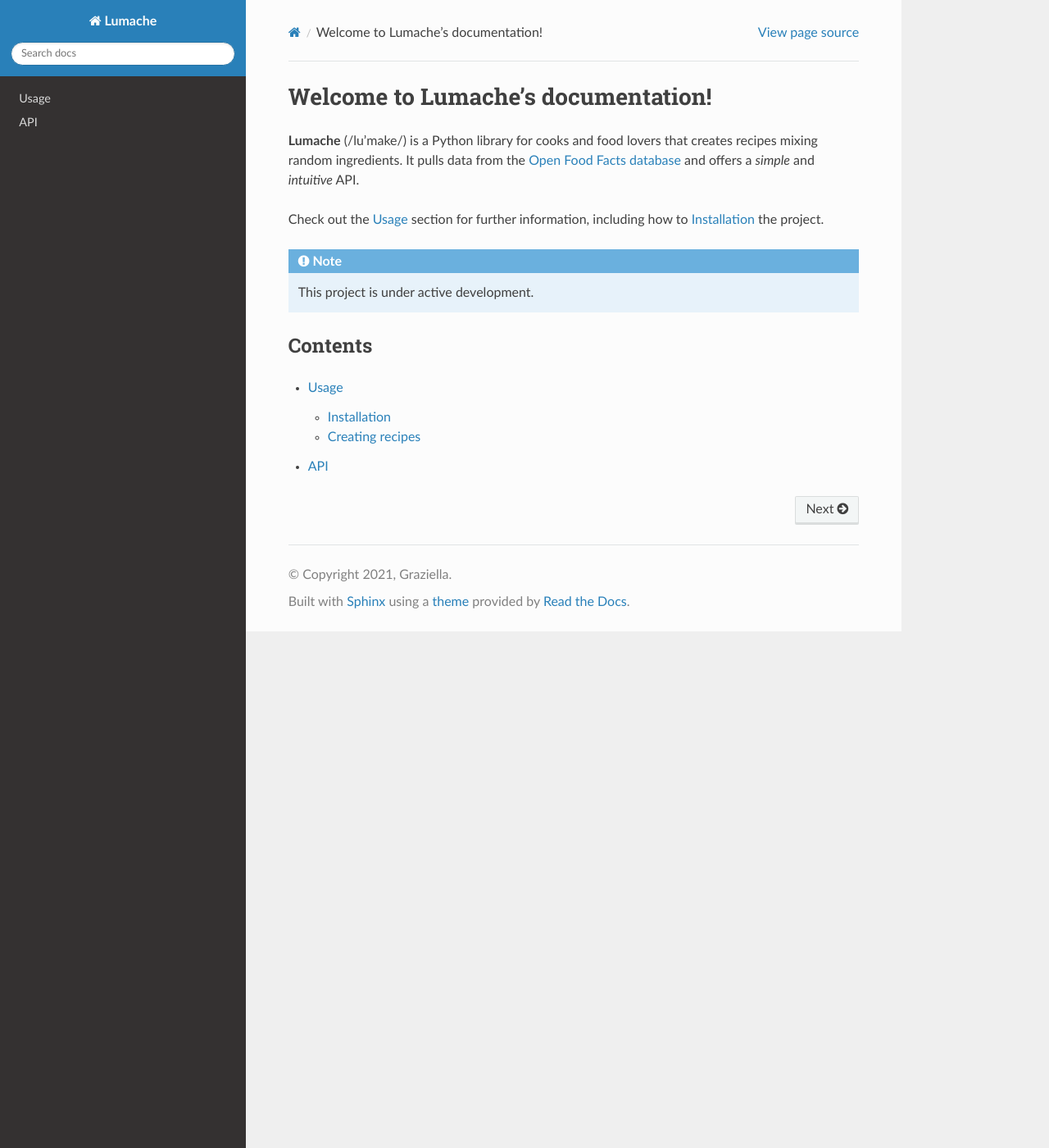
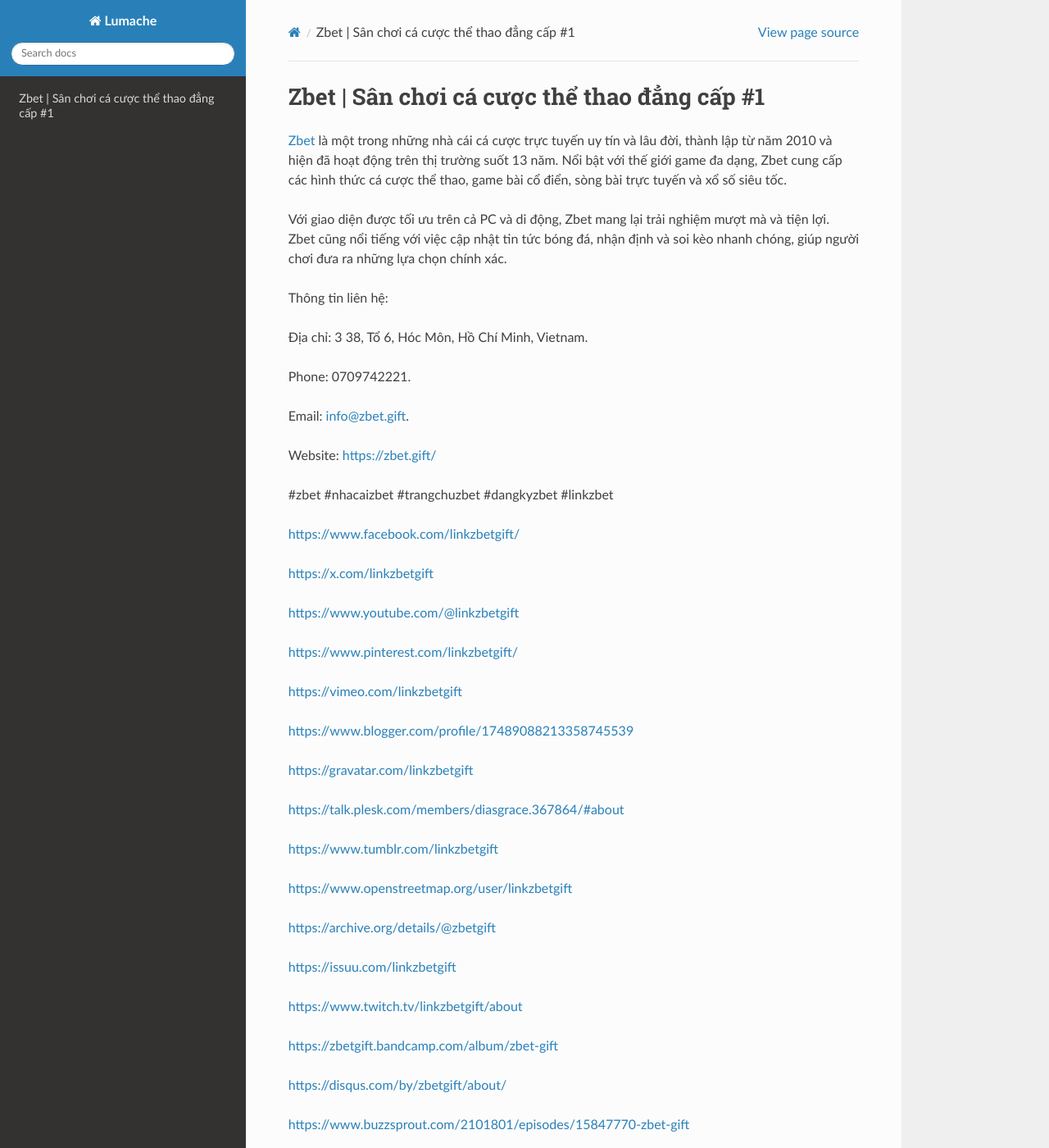
Before and after one commit to p8ebermouc/linkzbetgift, a Sphinx documentation site: the page built from docs/source/index.rst, in a window 1280 px wide and 1400 px high. Shown: the whole window at 82% size. Built offline with Sphinx 7.4.7 and the Read the Docs theme 3.1.0, drawn with Linux system fonts in a browser that asks for light colours; some of the changed text lies outside the part shown.

Commit message:
Update index.rst

```diff
--- a/docs/source/index.rst
+++ b/docs/source/index.rst
@@ -1,22 +1,144 @@
-Welcome to Lumache's documentation!
+Zbet | Sân chơi cá cược thể thao đẳng cấp #1
 ===================================
 
-**Lumache** (/lu'make/) is a Python library for cooks and food lovers
-that creates recipes mixing random ingredients.
-It pulls data from the `Open Food Facts database <https://world.openfoodfacts.org/>`_
-and offers a *simple* and *intuitive* API.
+`Zbet <https://zbet.gift/>`_ là một trong những nhà cái cá cược trực tuyến uy tín và lâu đời, thành lập từ năm 2010 và hiện đã hoạt động trên thị trường suốt 13 năm. Nổi bật với thế giới game đa dạng, Zbet cung cấp các hình thức cá cược thể thao, game bài cổ điển, sòng bài trực tuyến và xổ số siêu tốc.
 
-Check out the :doc:`usage` section for further information, including
-how to :ref:`installation` the project.
+Với giao diện được tối ưu trên cả PC và di động, Zbet mang lại trải nghiệm mượt mà và tiện lợi. Zbet cũng nổi tiếng với việc cập nhật tin tức bóng đá, nhận định và soi kèo nhanh chóng, giúp người chơi đưa ra những lựa chọn chính xác.
 
-.. note::
+Thông tin liên hệ:
 
-   This project is under active development.
+Địa chỉ: 3 38, Tổ 6, Hóc Môn, Hồ Chí Minh, Vietnam.
 
-Contents
---------
+Phone: 0709742221.
 
-.. toctree::
+Email: info@zbet.gift.
 
-   usage
-   api
+Website: https://zbet.gift/
+
+#zbet #nhacaizbet #trangchuzbet #dangkyzbet #linkzbet
+
+https://www.facebook.com/linkzbetgift/
+
+https://x.com/linkzbetgift
+
+https://www.youtube.com/@linkzbetgift
+
+https://www.pinterest.com/linkzbetgift/
+
+https://vimeo.com/linkzbetgift
+
+https://www.blogger.com/profile/17489088213358745539
+
+https://gravatar.com/linkzbetgift
+
+https://talk.plesk.com/members/diasgrace.367864/#about
+
+https://www.tumblr.com/linkzbetgift
+
+https://www.openstreetmap.org/user/linkzbetgift
+
+https://archive.org/details/@zbetgift
+
+https://issuu.com/linkzbetgift
+
+https://www.twitch.tv/linkzbetgift/about
+
+https://zbetgift.bandcamp.com/album/zbet-gift
+
+https://disqus.com/by/zbetgift/about/
+
+https://www.buzzsprout.com/2101801/episodes/15847770-zbet-gift
+
+https://podcastaddict.com/episode/https%3A%2F%2Fwww.buzzsprout.com%2F2101801%2Fepisodes%2F15847770-zbet-gift.mp3&podcastId=4475093
+
+https://hardanreidlinglbeu.wixsite.com/elinor-salcedo/podcast/episode/7ec26335/zbetgift
+
+https://www.podfriend.com/podcast/elinor-salcedo/episode/Buzzsprout-15847770/
+
+https://curiocaster.com/podcast/pi6385247/28619002747
+
+https://www.podchaser.com/podcasts/elinor-salcedo-5339040/episodes/zbetgift-225582827
+
+https://fountain.fm/episode/KNxWyQB8FtQxylm0Hg1u
+
+https://plus.rtl.de/podcast/elinor-salcedo-wy64ydd31evk2/zbetgift-sh3xk6132f4fh
+
+https://castbox.fm/episode/zbet.gift-id5445226-id741159477
+
+https://www.podparadise.com/Podcast/1688863333/Listen/1727805600/0
+
+https://podbay.fm/p/elinor-salcedo/e/1727780400
+
+https://www.ivoox.com/en/zbet-gift-audios-mp3_rf_134372899_1.html
+
+https://www.listennotes.com/podcasts/elinor-salcedo/zbetgift-xWqy_gkS10o/
+
+https://goodpods.com/podcasts/elinor-salcedo-257466/zbetgift-75200746
+
+https://chromewebstore.google.com/detail/the-deer-and-the-three-st/acpmedkacfajpddchgbdallgknfljcgi
+
+https://chromewebstore.google.com/detail/the-deer-and-the-three-st/acpmedkacfajpddchgbdallgknfljcgi?hl=vi
+
+https://chromewebstore.google.com/detail/the-deer-and-the-three-st/acpmedkacfajpddchgbdallgknfljcgi?hl=ar
+
+https://chromewebstore.google.com/detail/the-deer-and-the-three-st/acpmedkacfajpddchgbdallgknfljcgi?hl=bg
+
+https://chromewebstore.google.com/detail/the-deer-and-the-three-st/acpmedkacfajpddchgbdallgknfljcgi?hl=bn
+
+https://chromewebstore.google.com/detail/the-deer-and-the-three-st/acpmedkacfajpddchgbdallgknfljcgi?hl=ca
+
+https://chromewebstore.google.com/detail/the-deer-and-the-three-st/acpmedkacfajpddchgbdallgknfljcgi?hl=cs
+
+https://chromewebstore.google.com/detail/the-deer-and-the-three-st/acpmedkacfajpddchgbdallgknfljcgi?hl=da
+
+https://chromewebstore.google.com/detail/the-deer-and-the-three-st/acpmedkacfajpddchgbdallgknfljcgi?hl=de
+
+https://chromewebstore.google.com/detail/the-deer-and-the-three-st/acpmedkacfajpddchgbdallgknfljcgi?hl=el
+
+https://chromewebstore.google.com/detail/the-deer-and-the-three-st/acpmedkacfajpddchgbdallgknfljcgi?hl=fa
+
+https://chromewebstore.google.com/detail/the-deer-and-the-three-st/acpmedkacfajpddchgbdallgknfljcgi?hl=fr
+
+https://chromewebstore.google.com/detail/the-deer-and-the-three-st/acpmedkacfajpddchgbdallgknfljcgi?hl=gsw
+
+https://chromewebstore.google.com/detail/the-deer-and-the-three-st/acpmedkacfajpddchgbdallgknfljcgi?hl=he
+
+https://chromewebstore.google.com/detail/the-deer-and-the-three-st/acpmedkacfajpddchgbdallgknfljcgi?hl=hi
+
+https://mcc.imtrac.in/web/zbetgift/home/-/blogs/zbet-san-choi-ca-cuoc-the-thao-dang-cap-1
+
+https://mapman.gabipd.org/web/anastassia/home/-/message_boards/message/591195
+
+https://caxman.boc-group.eu/web/zbetgift/home/-/blogs/zbet-san-choi-ca-cuoc-the-thao-dang-cap-1
+
+http://www.lemmth.gr/web/zbetgift/home/-/blogs/zbet-san-choi-ca-cuoc-the-thao-dang-cap-1
+
+https://www.tliu.co.za/web/zbetgift/home/-/blogs/zbet-san-choi-ca-cuoc-the-thao-dang-cap-1
+
+http://pras.ambiente.gob.ec/en/web/zbetgift/home/-/blogs/zbet-%7C-san-choi-ca-cuoc-the-thao-dang-cap-1
+
+https://www.ideage.es/portal/web/zbetgift/home/-/blogs/zbet-san-choi-ca-cuoc-the-thao-dang-cap-1
+
+https://zbetgift.onlc.fr/
+
+https://zbetgift42004.onlc.be/
+
+https://addons.mozilla.org/az/firefox/user/18635722/
+
+https://addons.mozilla.org/bg/firefox/user/18635722/
+
+https://addons.mozilla.org/bs/firefox/user/18635722/
+
+https://addons.mozilla.org/en-CA/firefox/user/18635722/
+
+https://addons.mozilla.org/en-US/firefox/user/18635722/
+
+https://addons.mozilla.org/et/firefox/user/18635722/
+
+https://addons.mozilla.org/eu/firefox/user/18635722/
+
+https://addons.mozilla.org/fa/firefox/user/18635722/
+
+https://addons.mozilla.org/fr/firefox/user/18635722/
+
+https://addons.mozilla.org/fy-NL/firefox/user/18635722/
```
